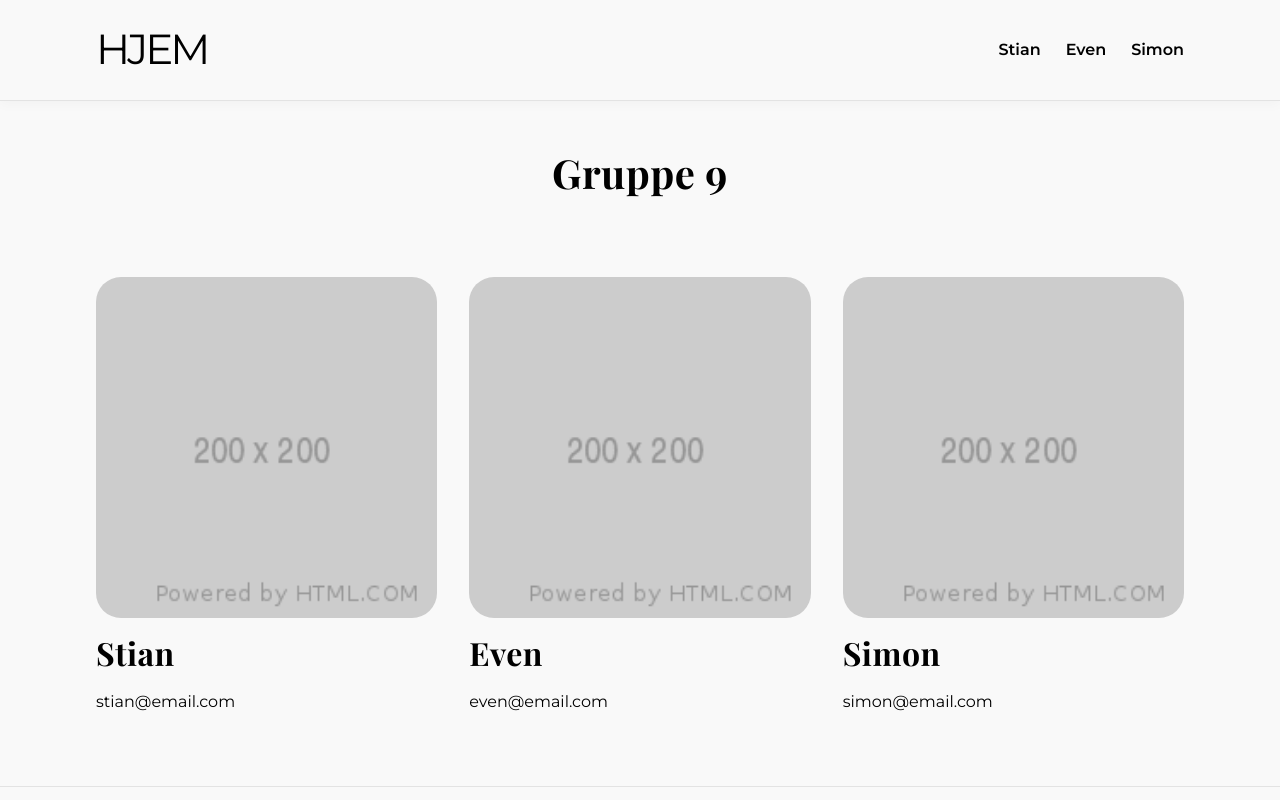
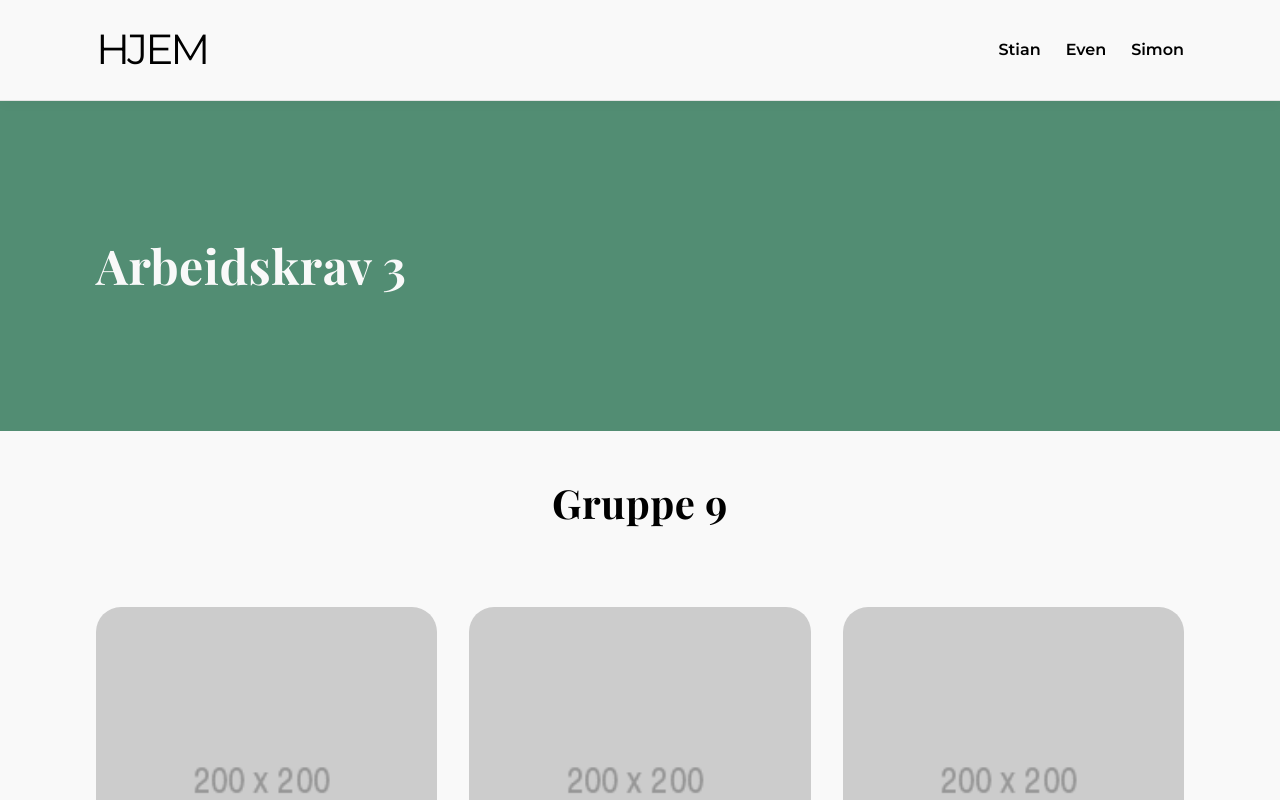
Before and after one commit to EvenSkaug/Gruppe9_AK3, a React (Vite) app in the folder Gruppehjemmeside/: page / in a window 1280 px wide. Shown: the top 800 px of the page. Built offline with nearby package versions, Linux system fonts and the light colour scheme; a web font is replaced by a local one.

Commit message:
la til hero-section
banner på hjemmesiden

```diff
--- a/Gruppehjemmeside/src/components/Home.jsx
+++ b/Gruppehjemmeside/src/components/Home.jsx
@@ -5,6 +5,11 @@ import "../styles/home.scss";
 export default function Home() {
     return (
         <>
+        <section className="hero-section grid">
+            <article>
+                <h1>Arbeidskrav 3</h1>
+            </article>
+        </section>
         <section className="student-cards-section grid">
             <h2 className="student-cards-section-title">Gruppe 9</h2>
 
--- a/Gruppehjemmeside/src/styles/home.scss
+++ b/Gruppehjemmeside/src/styles/home.scss
@@ -1,3 +1,16 @@
+.hero-section {
+    padding-top: var(--spacing-xxl);
+    padding-bottom: var(--spacing-xxl);
+    background-color: var(--green);
+    color: var(--white);
+
+    article {
+        grid-column: 1 / -1;
+        display: flex;
+        flex-direction: column;
+    }
+}
+
 .student-cards-section {
     padding-top: 0;
 
@@ -5,6 +18,13 @@
         grid-column: 1 / -1;
         margin-top: var(--spacing-md);
         margin-bottom: var(--spacing-sm);
+    }
+}
+
+@media (min-width: 768px) {
+    .hero-section {
+        padding-top: var(--spacing-xxxl);
+        padding-bottom: var(--spacing-xxxl);
     }
 }
 
--- a/Gruppehjemmeside/src/styles/nav.scss
+++ b/Gruppehjemmeside/src/styles/nav.scss
@@ -26,7 +26,7 @@ nav {
             }
 
             a:hover {
-                color: var(--gray-border);
+                color: var(--green);
             }
         }
     }
--- a/Gruppehjemmeside/src/styles/studentCard.scss
+++ b/Gruppehjemmeside/src/styles/studentCard.scss
@@ -1,5 +1,5 @@
 .student-card {
-    grid-column: 1 / -1;
+    grid-column: span 1;
     display: flex;
     flex-direction: column;
     width: 100%;
```
